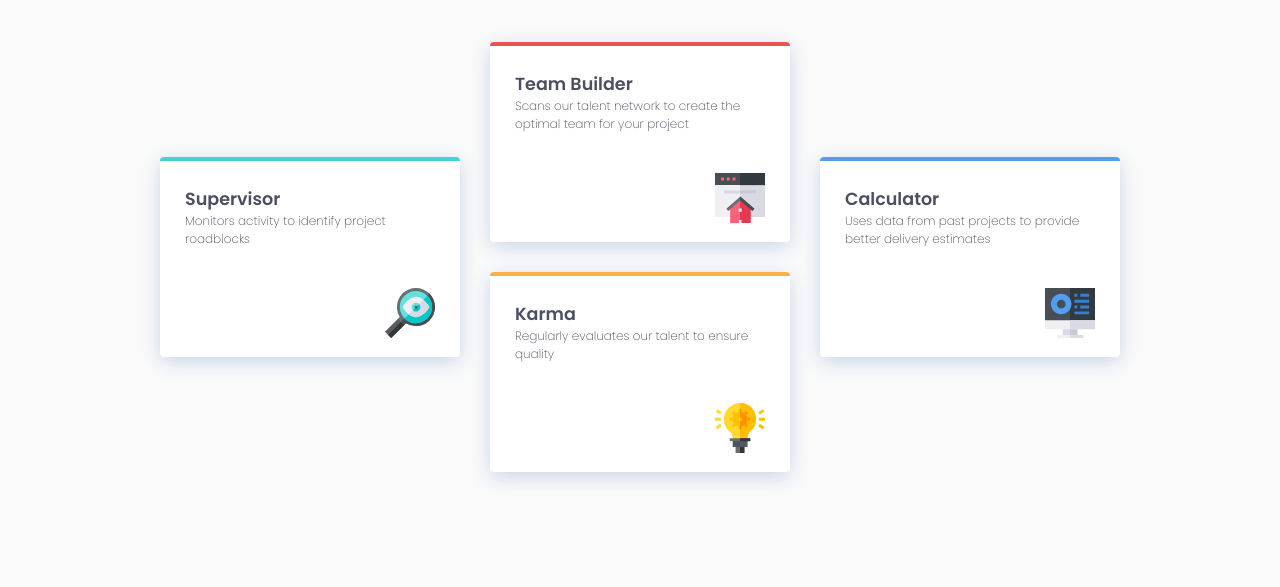
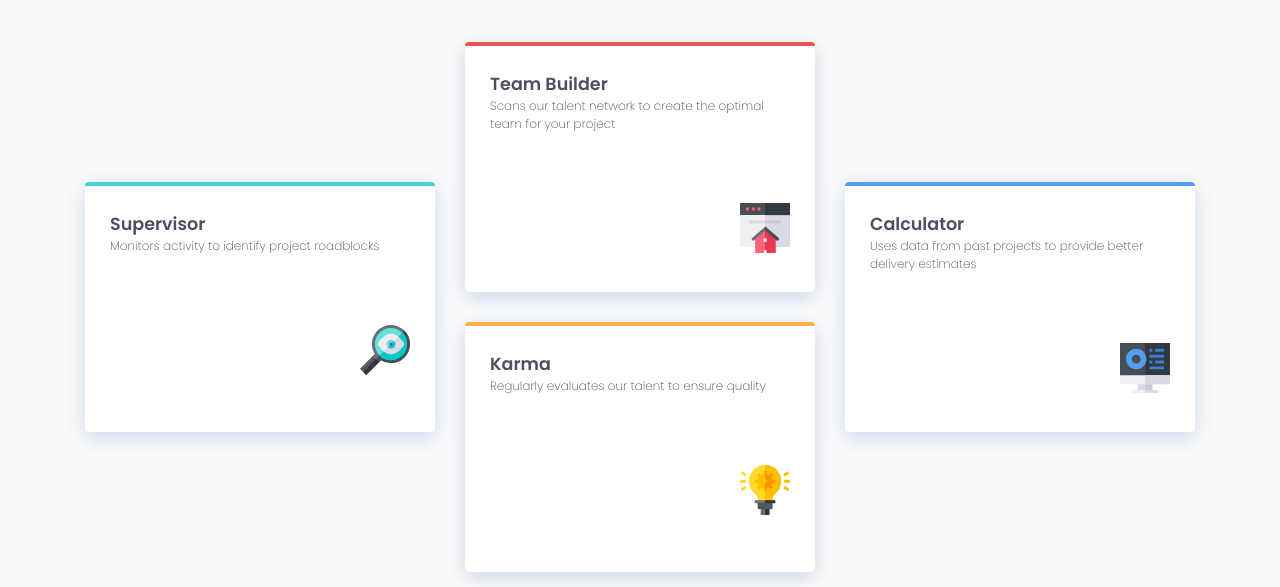
Before and after one commit to kofinartey/four_cards, a plain HTML site: page index.html in a window 1280 px wide. Shown: the part 239-826 px from the top of the page. Before the commit the page ends 800 px from the top, so only its background shows below. Drawn offline with Linux system fonts and the light colour scheme.

Commit message:
still trying to get close to design

```diff
--- a/styles.css
+++ b/styles.css
@@ -36,7 +36,7 @@ main{
 }
 .heading h1 {
     font-weight: 600;
-    font-size: 1em;
+    font-size: 1.5em;
     margin-bottom: 20px;
 }
 .heading h2 {
@@ -93,12 +93,12 @@ main{
     }
     .card{
         margin:20px;
-        width: 300px;
-        height: 200px;
+        width: 350px;
+        height: 250px;
     }
     .card img{
-        left: 200px;
-        top: 40px;
+        left: 250px;
+        top: 70px;
     }
 
 }
```
